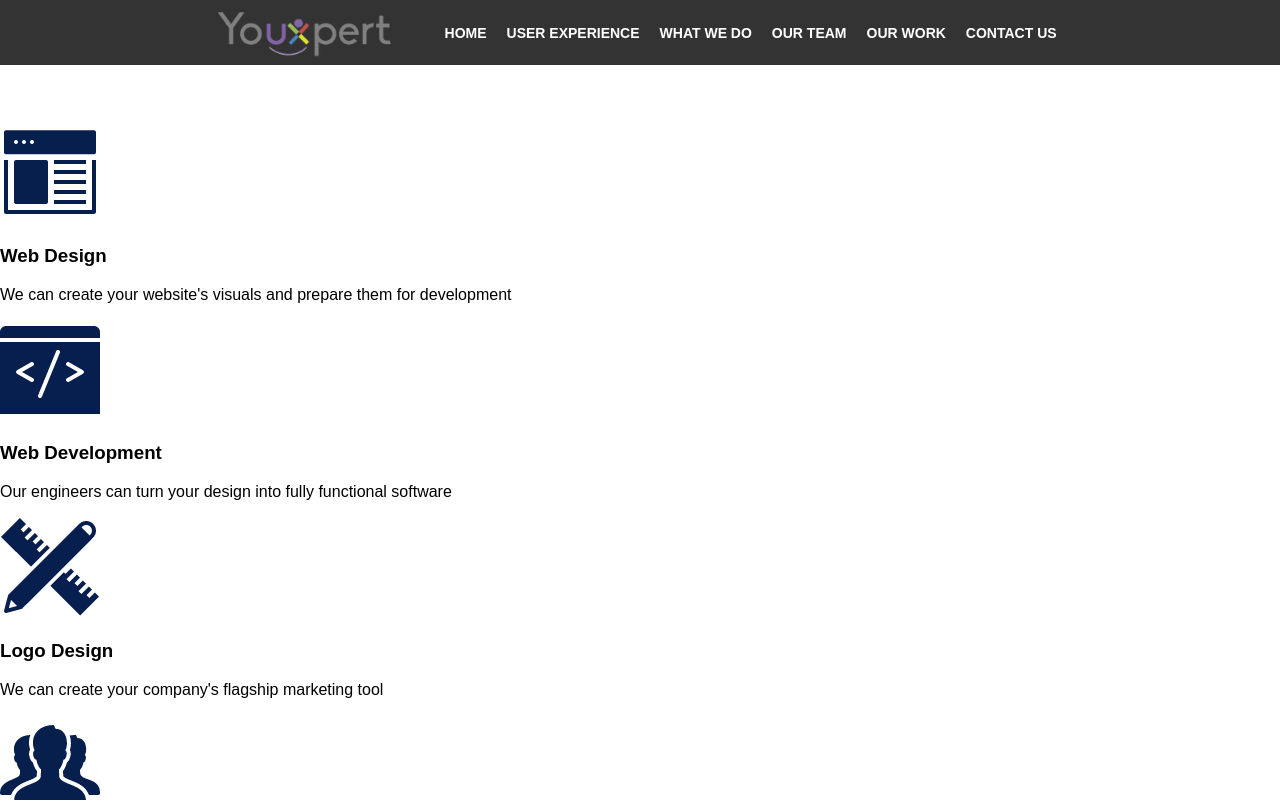
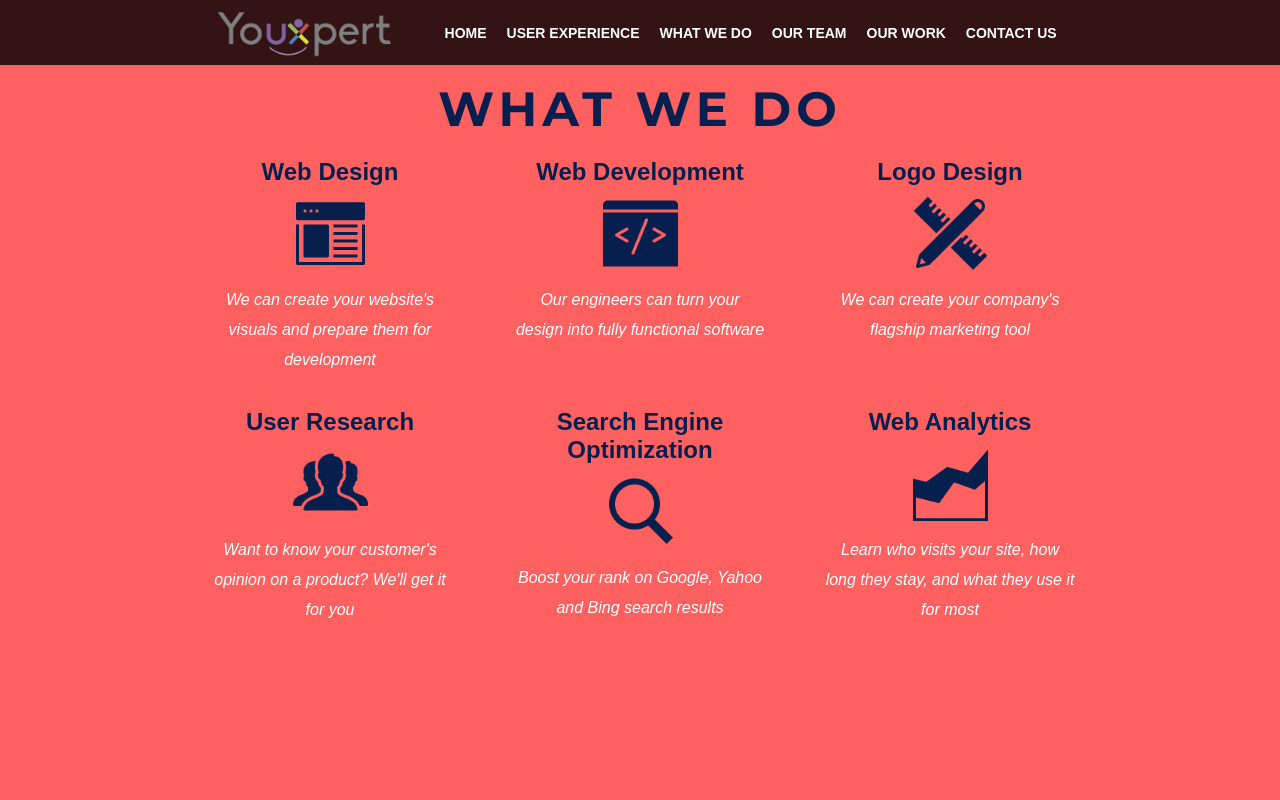
Before and after one commit to Raymond427/youxpert, a React (Create React App) app: page / in a window 1280 px wide. Both pictures are taken after a click on the link "WHAT WE DO". Shown: the top 800 px of the page. Built offline with nearby package versions, Linux system fonts and the light colour scheme.

Commit message:
WhatWeDo styled

```diff
--- a/src/components/Service.js
+++ b/src/components/Service.js
@@ -4,8 +4,8 @@ class Service extends Component {
    render(){
       return(
          <div className="service">
-            <img src={this.props.img} alt=""/>
             <h3>{this.props.name}</h3>
+            <img src={this.props.img} alt={this.props.name}/>
             <p>{this.props.description}</p>
          </div>
       );
--- a/src/components/WhatWeDo.js
+++ b/src/components/WhatWeDo.js
@@ -1,4 +1,5 @@
 import React, { Component } from 'react';
+import '../styles/WhatWeDo.css';
 import analytics from '../images/analytics.png';
 import design from '../images/design.png';
 import development from '../images/development.png';
@@ -13,9 +14,11 @@ class WhatWeDo extends Component {
       const services = this._getServices();
 
       return(
-         <div className="what-we-do">
-            <h1>What we do</h1>
-            {services}
+         <div className="what-we-do page">
+            <h1 className="what-we-do--header">What we do</h1>
+            <div className="services">
+               {services}
+            </div>
          </div>
       );
    }
--- /dev/null
+++ b/src/styles/WhatWeDo.css
@@ -0,0 +1,46 @@
+.what-we-do {
+   background-color: #FF6161;
+   text-align: center;
+   display: flex;
+   flex-direction: column;
+   align-items: center;
+}
+
+.what-we-do--header {
+   margin: 80px 0 10px 0;
+   color: #071F4E;
+}
+
+.services {
+   display: flex;
+   flex-direction: row;
+   flex-wrap: wrap;
+   max-width: 930px;
+   margin: 0 20px;
+}
+
+.service {
+   height: 250px;
+   margin: 0 30px;
+}
+
+.service h3 {
+   font-size: 24px;
+   color: #071F4E;
+   width: 250px;
+   margin: 10px 0;
+}
+
+.service img {
+   width: 75px;
+   height: 75px;
+
+}
+
+.service p {
+   width: 250px;
+   color: #FFFFFF;
+   font-style: italic;
+   line-height: 30px;
+   margin: 10px 0;
+}
```
